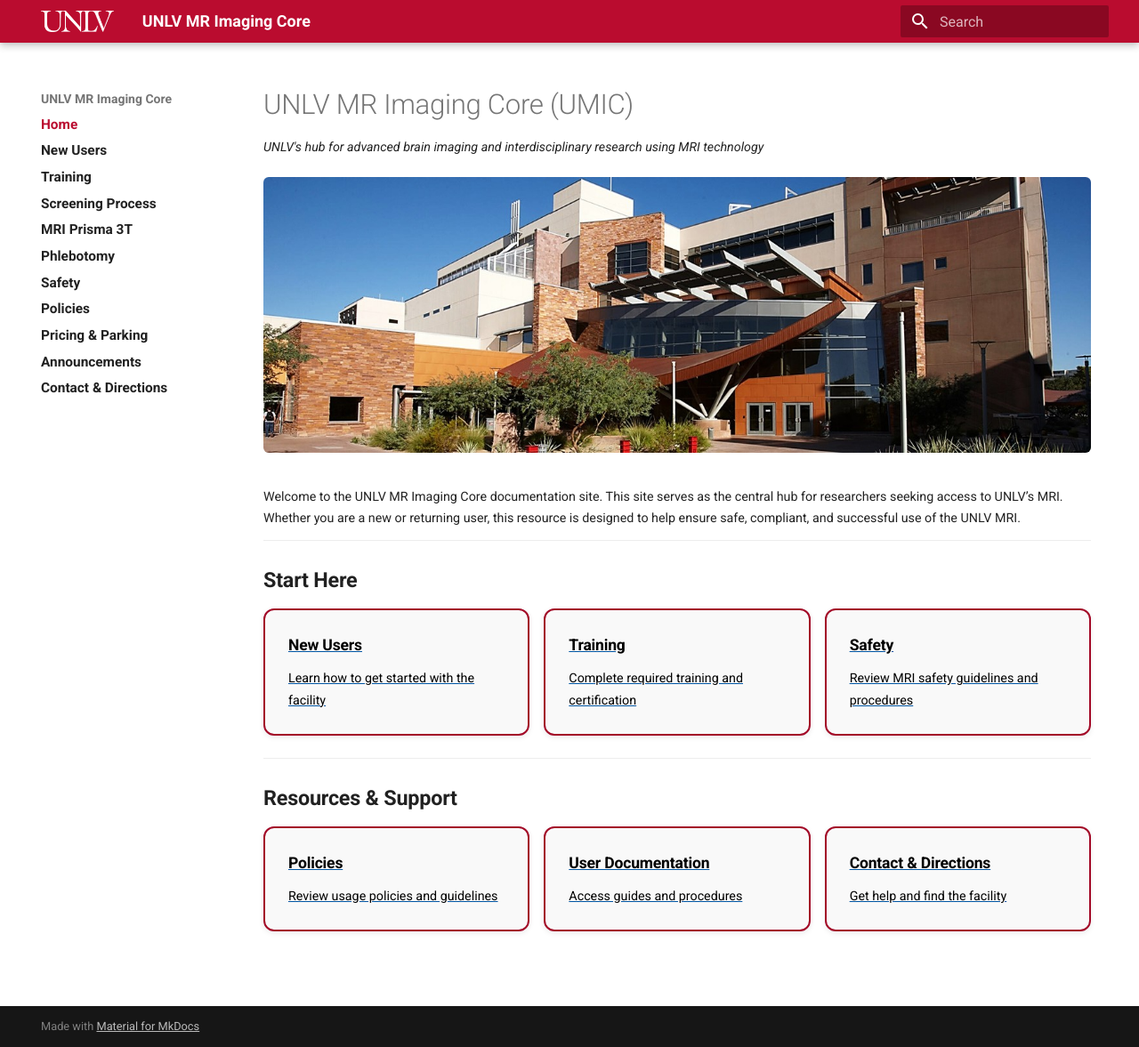
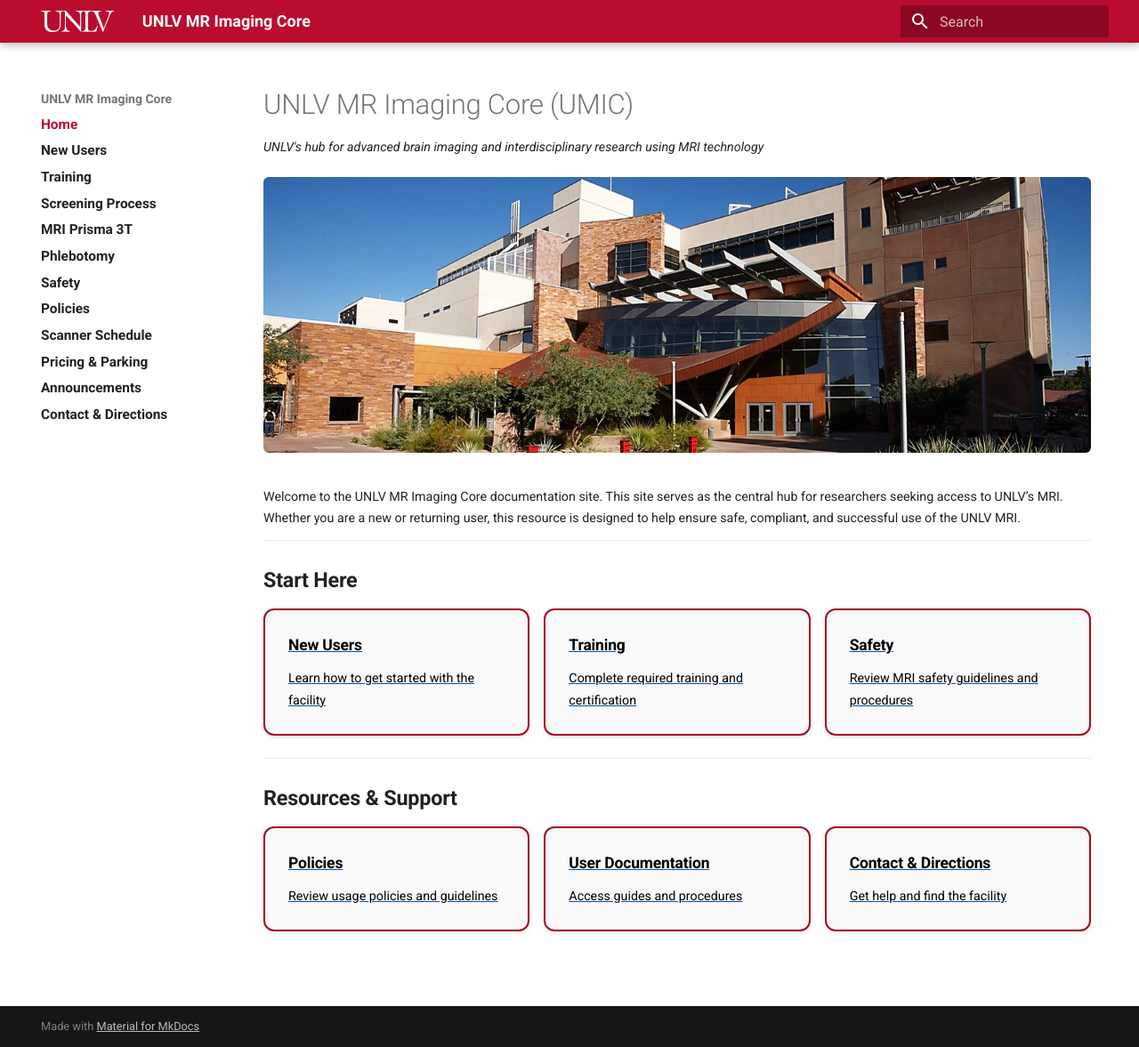
Before and after one commit to unlvfmri/umic, an MkDocs documentation site: the page built from docs/index.md, in a window 1280 px wide and 1177 px high. Shown: the whole window at 89% size. Built offline with MkDocs 1.6.1 and Material for MkDocs 9.7.7, drawn with Linux system fonts in a browser that asks for light colours.

Commit message:
Add Scanner Schedule to documentation navigation

```diff
--- a/mkdocs.yml
+++ b/mkdocs.yml
@@ -28,6 +28,8 @@
 
   - Policies: policies.md
 
+  - Scanner Schedule: scheduling_calendar.md
+
   - Pricing & Parking: pricing.md
 
   - Announcements: announcements.md
```
